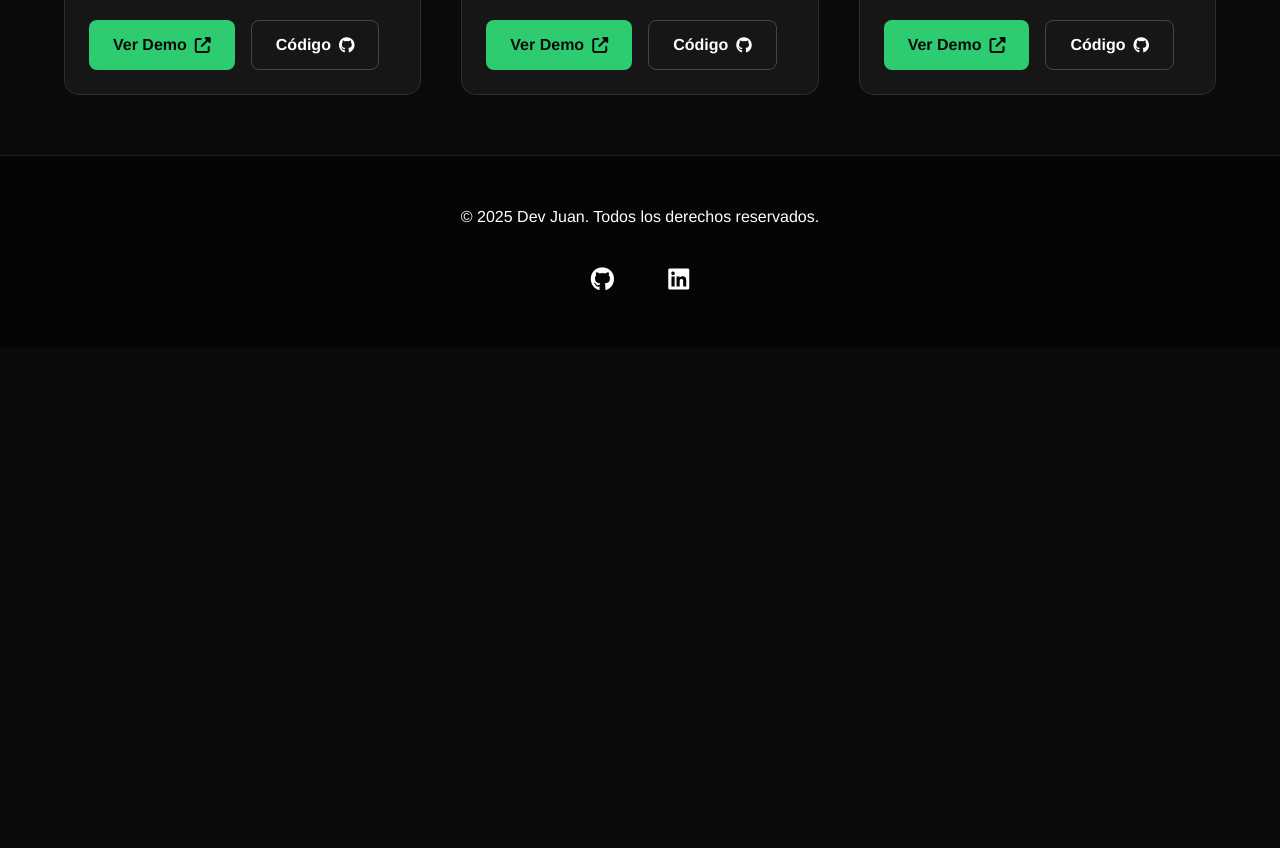
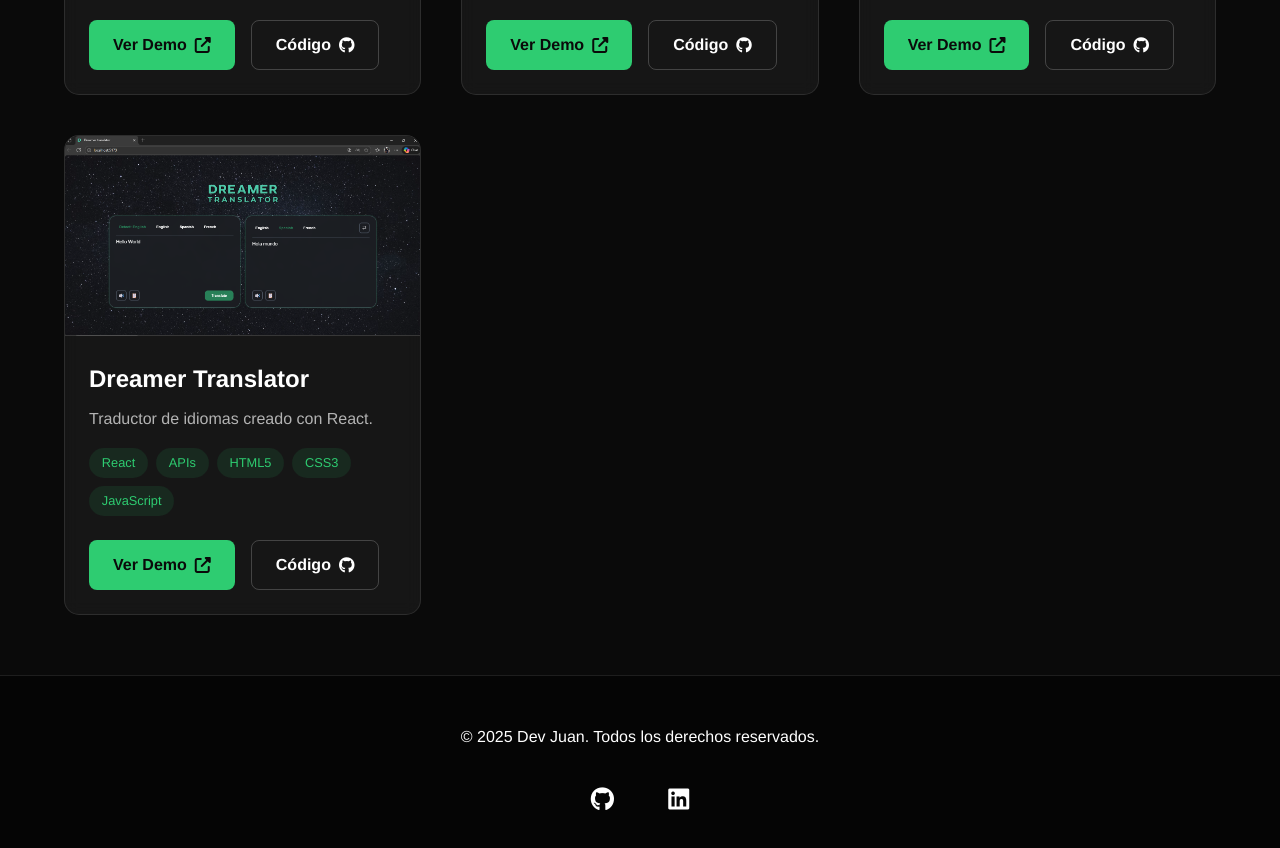
Before and after one commit to Juan-Diego22/Portafolio-JuanDiego, a plain HTML site: page proyecto.html in a window 1280 px wide. Shown: the part 800-1648 px from the top of the page. Before the commit the page ends 1148 px from the top, so only its background shows below. Drawn offline with Linux system fonts and the light colour scheme.

Commit message:
Agregando actualizaciones

```diff
--- a/proyecto.html
+++ b/proyecto.html
@@ -90,6 +90,25 @@
             </div>
             <!-- FIN DE TARJETA DE PROYECTO -->
 
+            <div class="project-card">
+                <div class="project-image" style="background-image: url('img/Dreamer-translator.png');"></div>
+                <div class="project-content">
+                    <h3>Dreamer Translator </h3>
+                    <p>Traductor de idiomas creado con React.</p>
+                    <div class="project-tags">
+                        <span>React</span>
+                        <span>APIs</span>
+                        <span>HTML5</span>
+                        <span>CSS3</span>
+                        <span>JavaScript</span>
+                    </div>
+                    <div class="project-links">
+                        <a href="#" class="project-btn primary-btn" target="_blank">Ver Demo <i class="fas fa-external-link-alt"></i></a>
+                        <a href="#" class="project-btn secondary-btn" target="_blank">Código <i class="fab fa-github"></i></a>
+                    </div>
+                </div>
+            </div>
+
         </div>
     </section>
 
```
Also changed, not shown: index.html (+1 -1 lines), img/Dreamer-translator.png (added), 1 other file.
